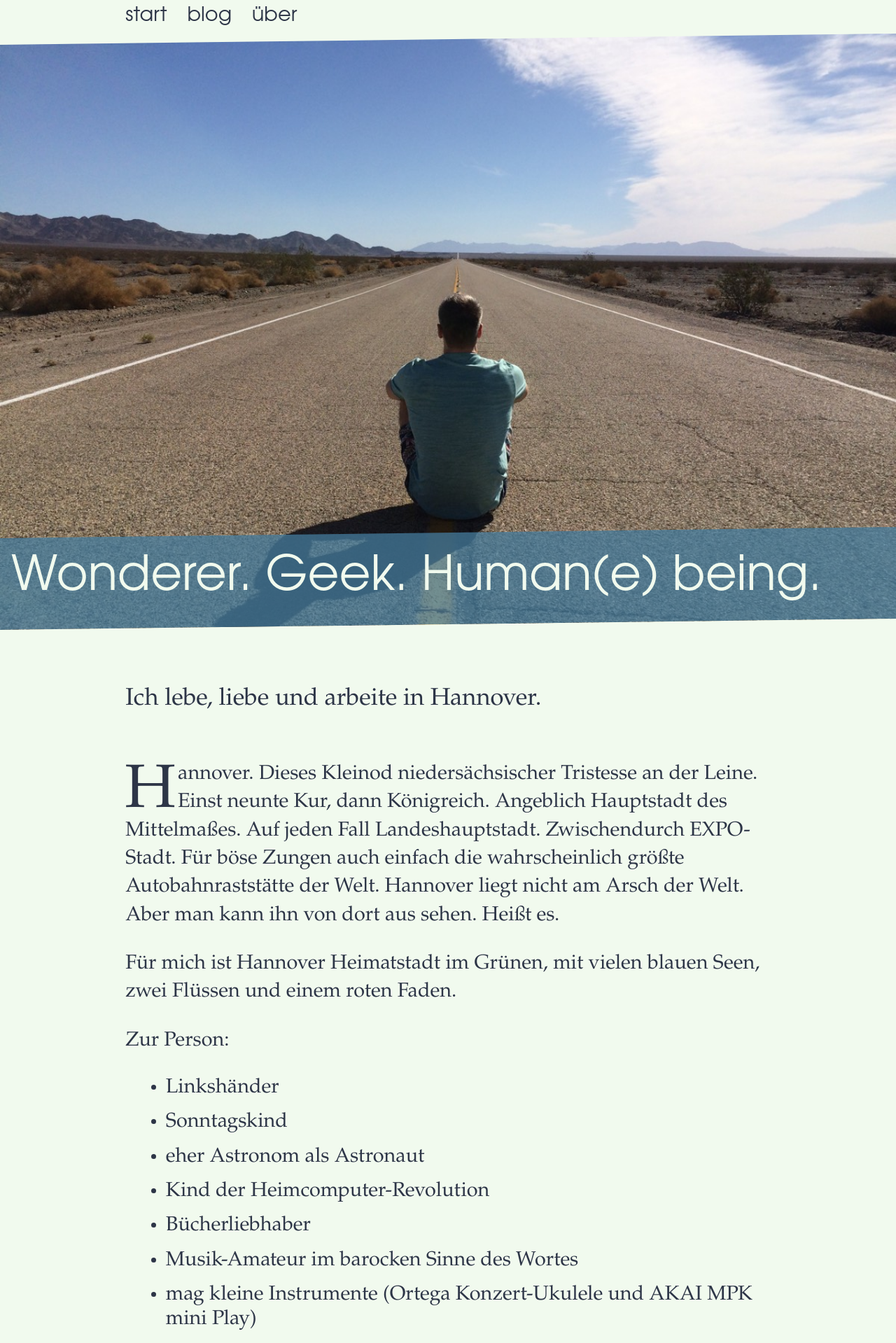
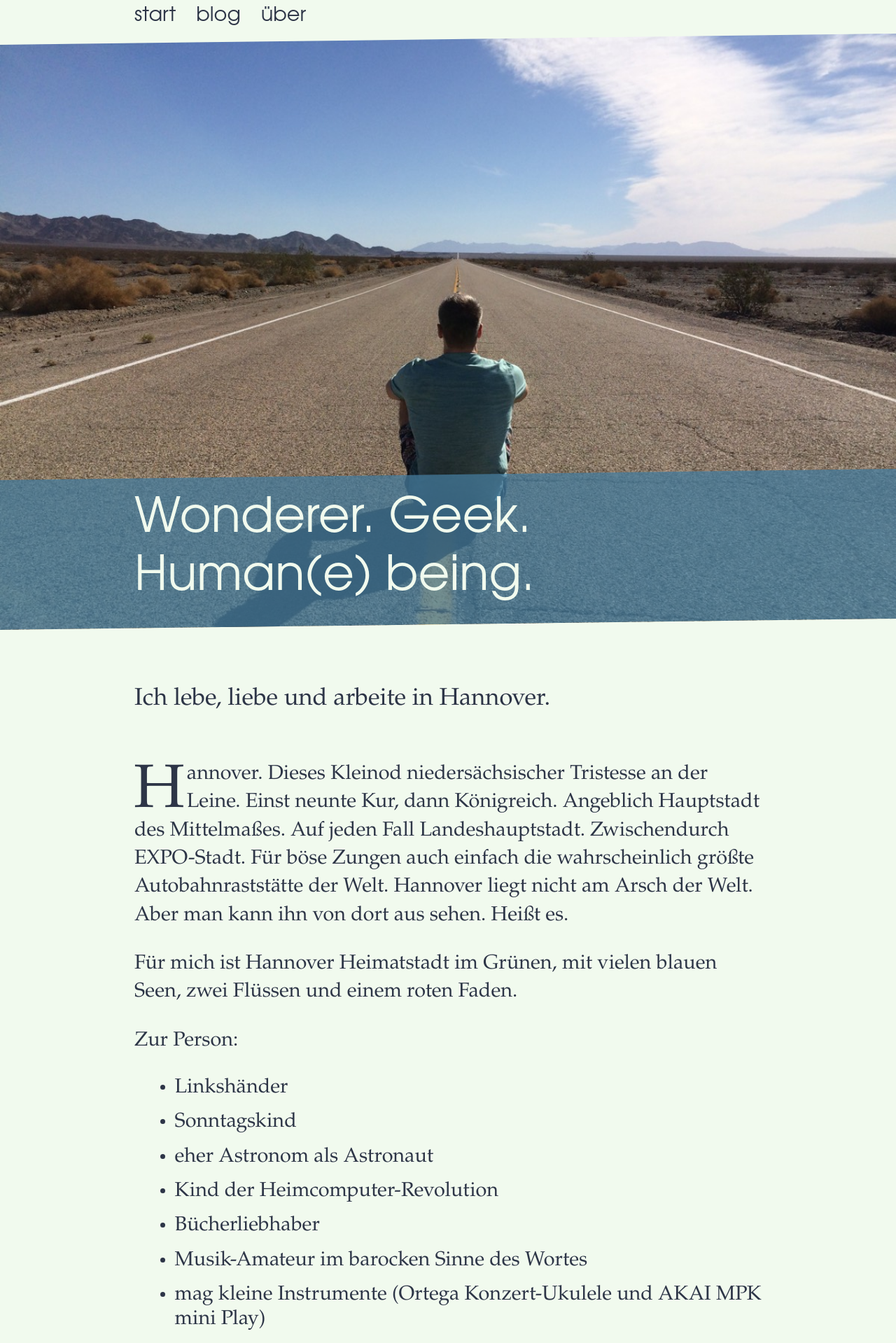
Before and after one commit to marc2o/marc2o.github.io, a Jekyll site: the page built from about.md, in a window 1280 px wide. Shown: the top 1919 px of the page at 70% size. Built offline with Jekyll 4.4.1, drawn with Linux system fonts in a browser that asks for light colours.

Commit message:
Update article.css

```diff
--- a/assets/css/article.css
+++ b/assets/css/article.css
@@ -7,8 +7,8 @@
 	--text-font: 'Merriweather';
 	--spot-font: 'Open Sans';
 	*/
-	--outer-width: 40em;
-	--inner-width: 32em;
+	--outer-width: 60rem;
+	--inner-width: 56rem;
 }
 /*! minireset.css v0.0.6 | MIT License | github.com/jgthms/minireset.css */
 html,body,p,ol,ul,li,dl,dt,dd,blockquote,figure,fieldset,legend,textarea,pre,iframe,hr,h1,h2,h3,h4,h5,h6{margin:0;padding:0}h1,h2,h3,h4,h5,h6{font-size:100%;font-weight:normal}ul{list-style:none}button,input,select{margin:0}html{box-sizing:border-box}*,*::before,*::after{box-sizing:inherit}img,video{height:auto;max-width:100%}iframe{border:0}table{border-collapse:collapse;border-spacing:0}td,th{padding:0}
```
